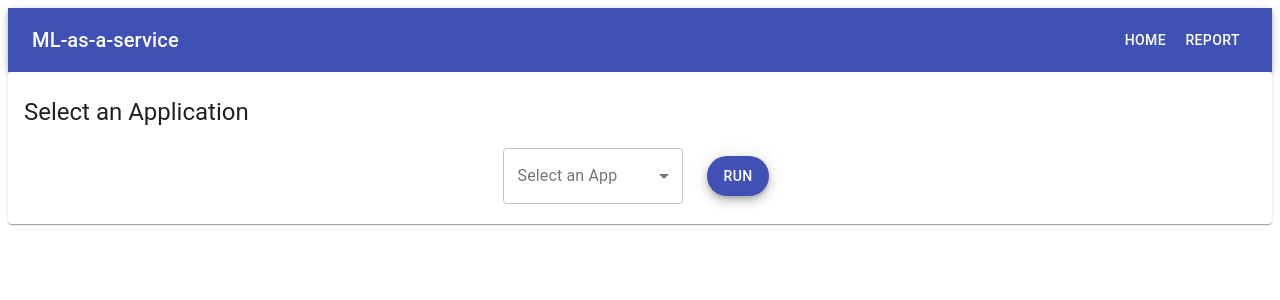
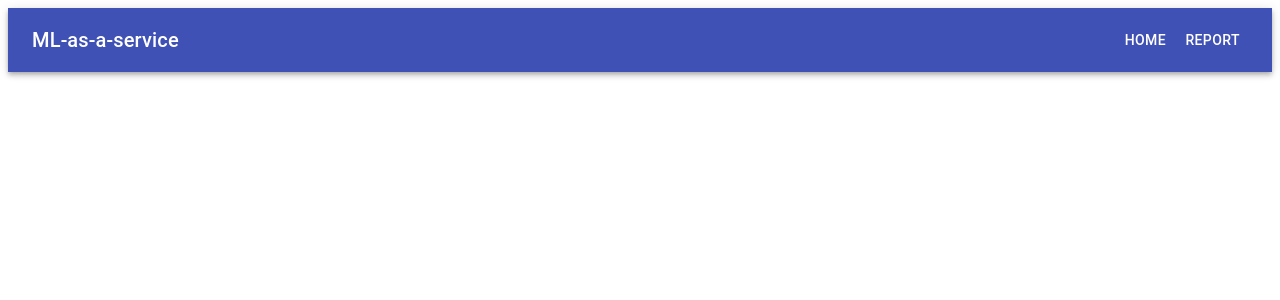
Before and after one commit to ishawakankar/ML-workbench-ui, a React (Create React App) app: page / in a window 1280 px wide. Shown: the top 300 px of the page. Built offline with nearby package versions, Linux system fonts and the light colour scheme.

Commit message:
statefull components

```diff
--- a/public/index.html
+++ b/public/index.html
@@ -2,7 +2,7 @@
 <html lang="en">
   <head>
     <meta charset="utf-8" />
-    <link rel="shortcut icon" href="%PUBLIC_URL%/MLicon.png" />
+    <link rel="shortcut icon" href="https://cdn4.iconfinder.com/data/icons/science-and-technology-1-17/65/28-512.png" />
     <meta name="viewport" content="width=device-width, initial-scale=1" />
     <meta name="theme-color" content="#000000" />
     <!--
--- a/src/components/SelectApp.js
+++ b/src/components/SelectApp.js
@@ -13,83 +13,24 @@ import Select from '@material-ui/core/Select';
 import { Grid } from '@material-ui/core';
 import Button from '@material-ui/core/Button';
 import Fab from '@material-ui/core/Fab';
+import '../css/style.css'
 
-const useStyles = makeStyles(theme => ({
-  root: {
-    padding: theme.spacing(3, 2),
-    display: 'flex',
-    flexWrap: 'wrap',
-  },
-  formControl: {
-    margin: theme.spacing(1),
-    minWidth: 180,
-  },
-  selectEmpty: {
-    marginTop: theme.spacing(2),
-  },
-  margin: {
-    margin: theme.spacing(2),
-  },
-  extendedIcon: {
-    marginRight: theme.spacing(1),
-  },
-}));
 
-export default function SelectApp() {
-  const classes = useStyles();
+class SelectApp extends React.Component {
+    constructor(props) {
+        super(props);
+    }
 
-  const inputLabel = React.useRef(null);
-  const [labelWidth, setLabelWidth] = React.useState(0);
-  React.useEffect(() => {
-    setLabelWidth(inputLabel.current.offsetWidth);
-  }, []);
+    render() {
 
-  function handleChange(event) {
-    console.log(event.target.value)
-  }
 
-  const [values, setValues] = React.useState({
-    age: '',
-    name: 'hai',
-  });
+        return(
+            <div>
 
-  return (
-    <div>
-      <Paper className={classes.root}>
-      <Grid container spacing={3} alignItems="center" justify="center">
-        <Grid item xs={12} >
-            <Typography variant="h5" component="h3">
-            Select an Application
-            </Typography>
-        </Grid>
+            </div>
+        )
+    }
+}
 
-        <FormControl variant="outlined" className={classes.formControl}>
-            <InputLabel ref={inputLabel} htmlFor="outlined-age-simple">
-            Select an App
-            </InputLabel>
-            <Select
-            value={values.age}
-            onChange={handleChange}
-            input={<OutlinedInput labelWidth={labelWidth} name="age" id="outlined-age-simple" />}
-            >
 
-            <MenuItem value={'Iris Classification'}>Iris Classification</MenuItem>
-            <MenuItem value={'Twenty'}>Twenty</MenuItem>
-            <MenuItem value={'Thirty'}>Thirty</MenuItem>
-            </Select>
-        </FormControl>
-
-            <Fab
-            variant="extended"
-            size="medium"
-            color="primary"
-            aria-label="add"
-            className={classes.margin}
-            >
-            Run
-            </Fab>
-        </Grid>
-      </Paper>
-    </div>
-  );
-}
+export default SelectApp;
```
